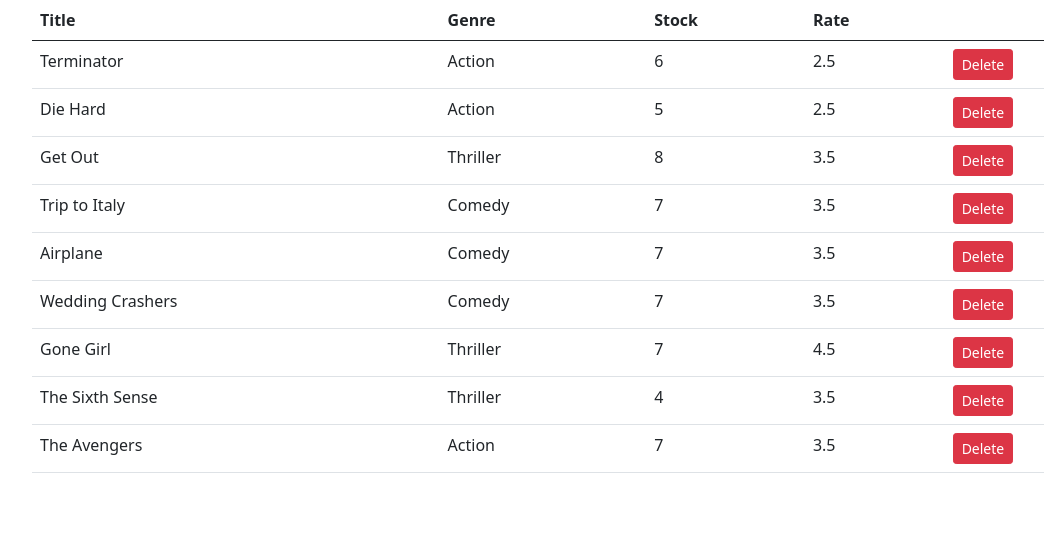
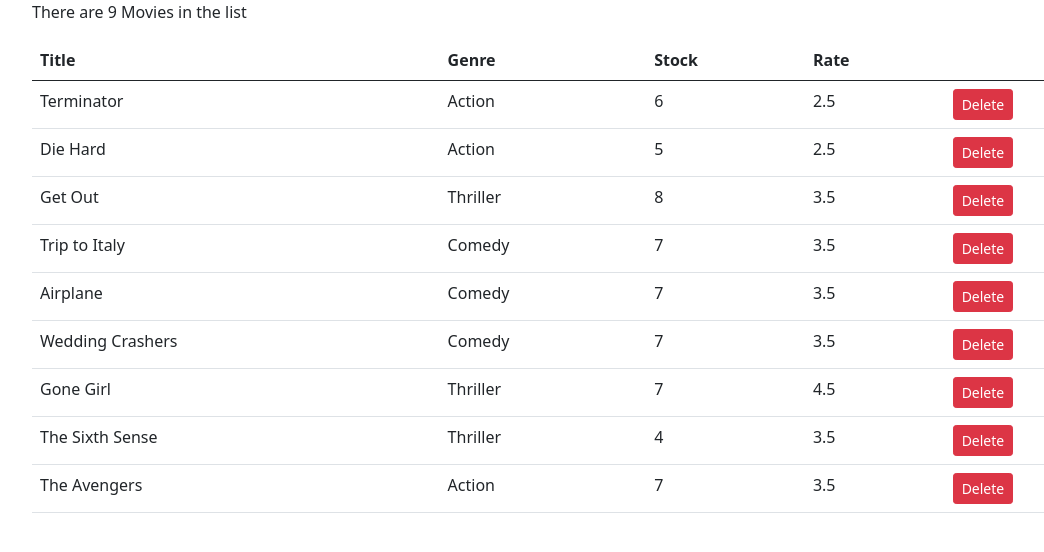
Before and after one commit to abbasi-naim/react-list-movie, a React (Create React App) app: page / in a window 1280 px wide. Shown: the top 552 px of the page, without its empty margins (50-1094 px from the left). Built offline with nearby package versions, Linux system fonts and the light colour scheme.

Commit message:
add div to return to show movies list number

```diff
--- a/src/components/movies.jsx
+++ b/src/components/movies.jsx
@@ -1,4 +1,4 @@
-import React, { Component } from "react";
+import React, { Component, Fragment } from "react";
 import { getMovies } from "../services/fakeMovieService";
 
 class Movies extends Component {
@@ -10,12 +10,14 @@
   };
 
   render() {
-    const { length: count } = this.state.movies.length;
+    const { length: count } = this.state.movies;
 
     if (count === 0) {
       return <p>There are no movies in the list</p>;
     }
     return (
+      <div>
+        <p>There are {count} Movies in the list</p>
         <table className="table">
           <thead>
             <tr>
@@ -45,6 +47,7 @@
             ))}
           </tbody>
         </table>
+      </div>
     );
   }
 }
```
Lines whose indentation alone changed are shown as unchanged.
